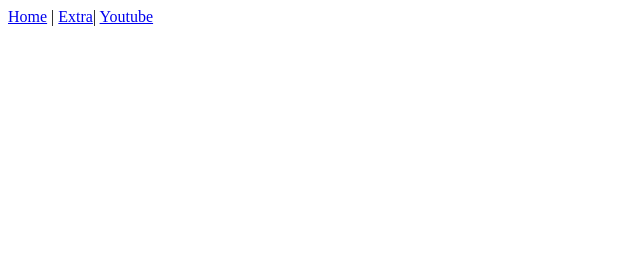
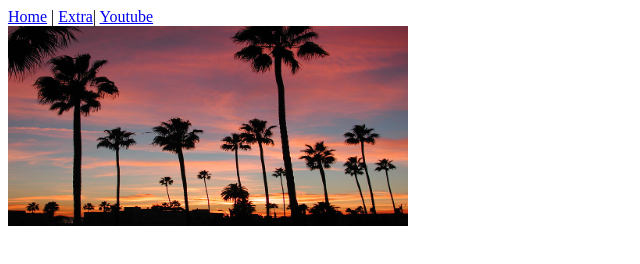
Before and after one commit to Janeth39/EWC-Unit-1, a plain HTML site: page extra.html in a window 1280 px wide. Shown: the whole page, without its empty margins (0-640 px from the left). Drawn offline with Linux system fonts and the light colour scheme.

Commit message:
Unit 1 week 3: Java Script - made automatic image slider

```diff
--- a/extra.html
+++ b/extra.html
@@ -16,3 +16,38 @@
       <a href="https://www.youtube.com">Youtube</a>
 
     </body>
+
+    <br>
+
+<script>
+  var i = 0;
+  var images = [];
+  var time = 3000;
+
+  // images list
+  images[0] = 'sunset.jpg';
+  images[1] = 'sunsets2.jpeg';
+  images[2] = 'sunsets3.jpeg';
+  images[3] = 'sunsets4.jpg';
+
+  //Change images
+  function changeImg()
+  {
+    document.slide.src = images[i];
+
+    //check If Index is Under Max
+    if(i < images.length -1)
+    {
+      //add 1 to index
+      i++;
+    }
+    else
+    {
+      i = 0;
+    }
+    setTime("changeImg()", time);
+  }
+  window.onload = changeImg;
+  </script>
+
+  <img name = "slide" width="400" height="200"/>
```
Also changed, not shown: sunsets2.jpeg (added), sunsets3.jpeg (added), sunsets4.jpg (added).
